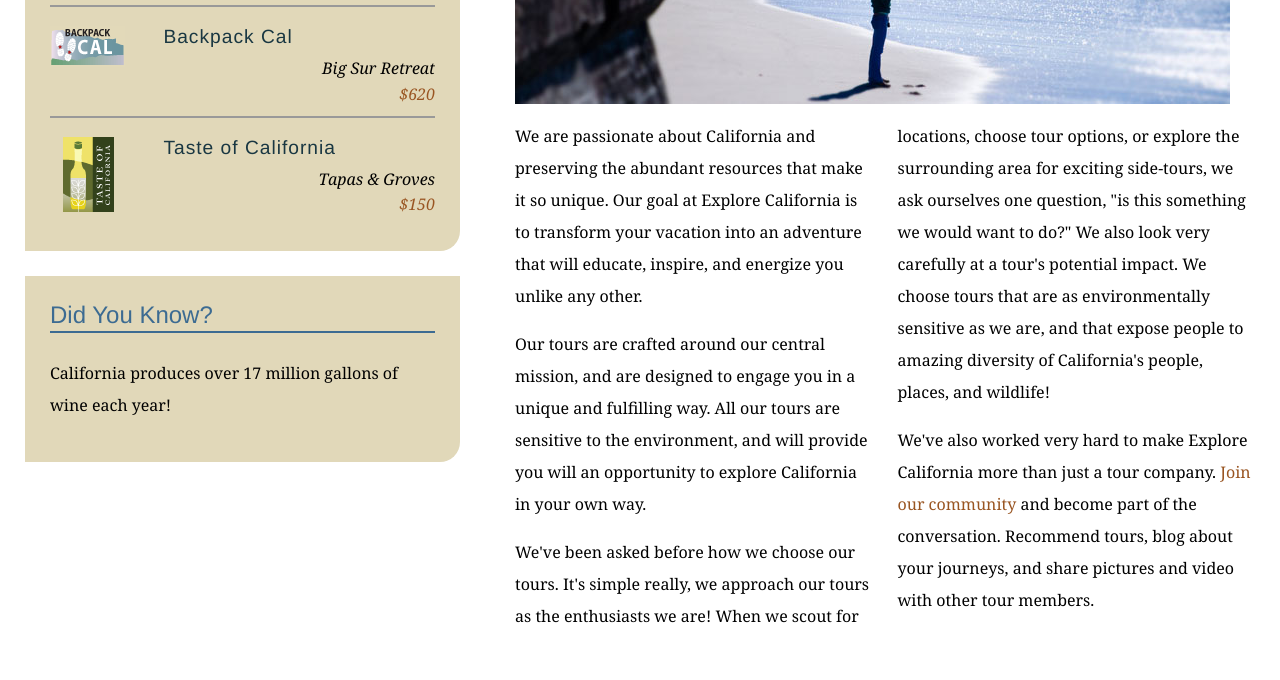
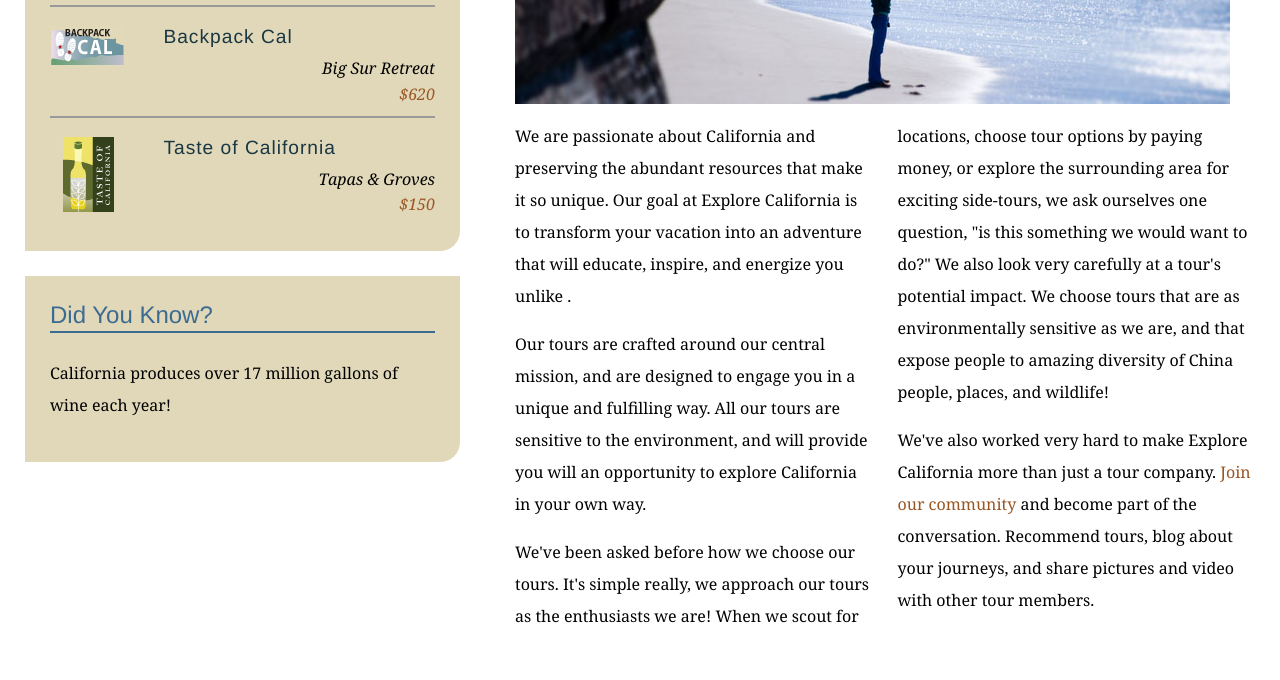
Before and after one commit to bansalniranjan/explore_california, a plain HTML site: page mission.html in a window 1280 px wide. Shown: the part 580-1260 px from the top of the page. Drawn offline with Linux system fonts and the light colour scheme.

Commit message:
Replaced Califormia with china and paying money in mission.html

```diff
--- a/mission.html
+++ b/mission.html
@@ -62,9 +62,9 @@
           <h1>Who we are</h1>
           <img src="assets/images/mission_look.jpg" alt="Looking out at the Pacific" class="articleImage" />
           <div class="multiCol">
-            <p>We are passionate about California and preserving the abundant resources that make it so unique. Our goal at Explore California is to transform your vacation into an adventure that will educate, inspire, and energize you unlike any other.</p>
+            <p>We are passionate about California and preserving the abundant resources that make it so unique. Our goal at Explore California is to transform your vacation into an adventure that will educate, inspire, and energize you unlike 	.</p>
             <p>Our tours are crafted around our central mission, and are designed to engage you in a unique and fulfilling way. All our tours are sensitive to the environment, and will provide you will an opportunity to explore California in your own way.</p>
-            <p>We've been asked before how we choose our tours. It's simple really, we approach our tours as the enthusiasts we are! When we scout for locations, choose tour options, or explore the surrounding area for exciting side-tours, we ask ourselves one question, &quot;is this something we would want to do?&quot; We also look very carefully at a tour's potential impact. We choose tours that are as environmentally sensitive as we are, and that expose people to amazing diversity of California's people, places, and wildlife!</p>
+            <p>We've been asked before how we choose our tours. It's simple really, we approach our tours as the enthusiasts we are! When we scout for locations, choose tour options by paying money, or explore the surrounding area for exciting side-tours, we ask ourselves one question, &quot;is this something we would want to do?&quot; We also look very carefully at a tour's potential impact. We choose tours that are as environmentally sensitive as we are, and that expose people to amazing diversity of China people, places, and wildlife!</p>
             <p>We've also worked very hard to make Explore California more than just a tour company. <a href="explorers/join.html">Join our community</a> and become part of the conversation. Recommend tours, blog about your journeys, and share pictures and video with other tour members.</p>
           </div>
         </div>
```
